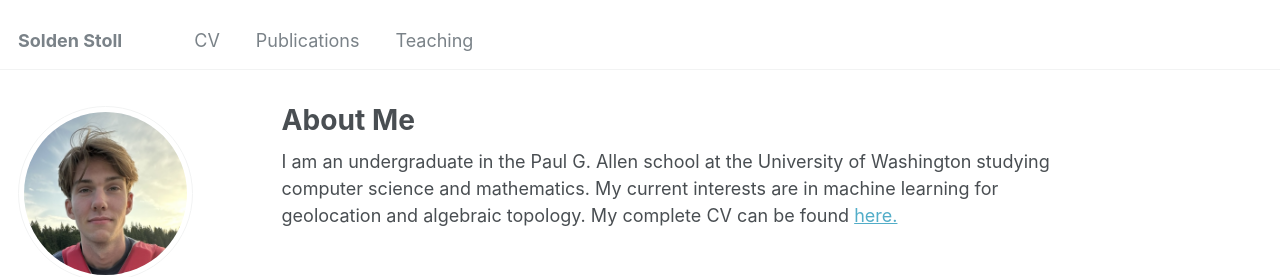
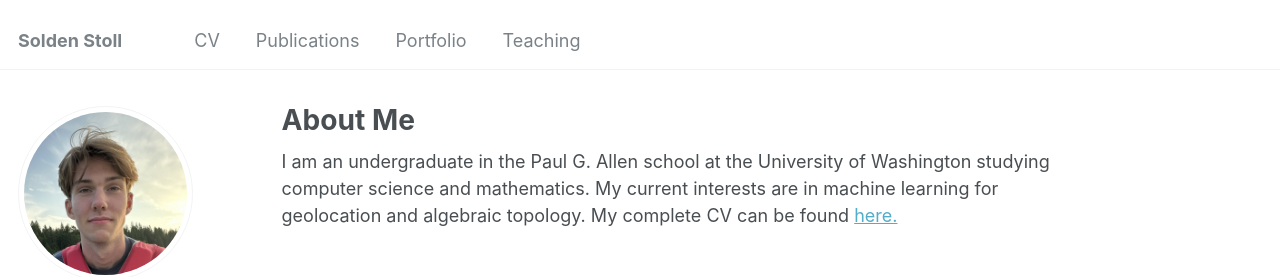
Before and after one commit to soldenstoll/soldenstoll.github.io, a Jekyll site: the page built from _pages/about.md, in a window 1280 px wide. Shown: the top 277 px of the page. Built offline with Jekyll 4.4.1, drawn with Linux system fonts in a browser that asks for light colours; some web fonts are replaced.

Commit message:
Update navigation.yml

```diff
--- a/_data/navigation.yml
+++ b/_data/navigation.yml
@@ -11,6 +11,9 @@ main:
   - title: "Publications"
     url: https://soldenstoll.github.io/publications/
 
+  - title: "Portfolio"
+    url: https://soldenstoll.github.io/protfolio/
+
   - title: "Teaching"
     url: https://soldenstoll.github.io/teaching/
 
```
